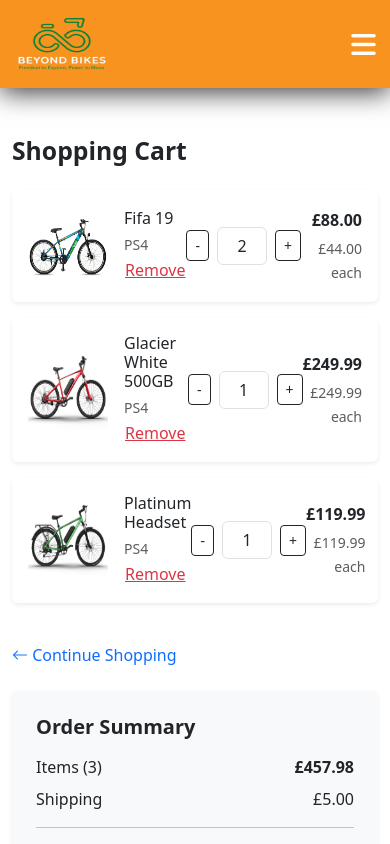
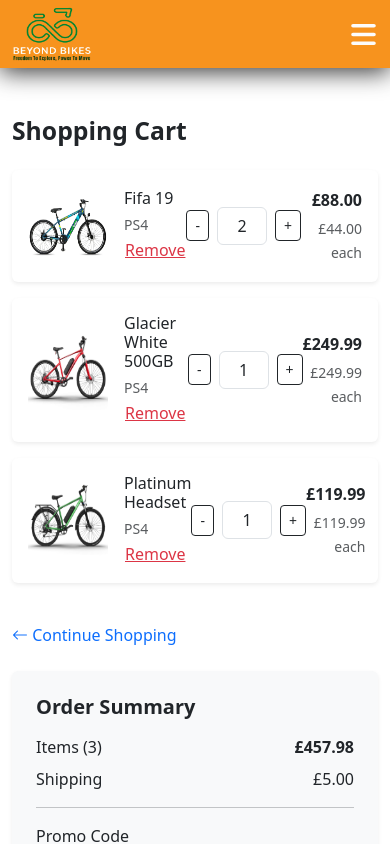
Before and after one commit to yashvikotak2003/E-bikes-Beyond-27-2025, a Next.js app: page /cart in a window 390 px wide. Shown: the top 844 px of the page. Built offline with nearby package versions, Linux system fonts and the light colour scheme.

Commit message:
Latest Client Changes
Latest Client Changes

```diff
--- a/src/app/components/Header.js
+++ b/src/app/components/Header.js
@@ -234,7 +234,7 @@ export default function Header() {
       >
         <div className="container position-relative py-sm-3 py-1 d-flex justify-content-between align-items-center">
           <img
-            src="/images/Logo-for-ebike-beyond-bikes-removebg-preview.png"
+            src="/images/Latest-beyond-logo-12-08.png"
             alt="logo"
             className="set-logo-height"
             onClick={() => {
--- a/src/app/contact/page.js
+++ b/src/app/contact/page.js
@@ -362,7 +362,7 @@ export default function Contact() {
         <title>Contact Us | EBIKE100</title>
         <meta name="description" content="Contact EBIKE100 support team. We're ready to assist you with product issues, inquiries, and services." />
         <meta name="robots" content="index, follow" />
-        <link rel="canonical" href="https://beyondbikes.com.au/contact" />
+        <link rel="canonical" href="https://yourdomain.com/contact" />
       </Head>
 
       {/* ✅ Header will only render if NOT on home page */}
@@ -385,9 +385,9 @@ export default function Contact() {
             {/* ✅ FORM: Using Formsubmit to send directly to Gmail */}
             <form className="contact-form" action="https://formsubmit.co/info.beyondbikes@gmail.com" method="POST">
               {/* Hidden fields */}
-              <input type="hidden" name="_captcha" value="true" />
+              <input type="hidden" name="_captcha" value="false" />
               <input type="hidden" name="_template" value="table" />
-              <input type="hidden" name="_next" value="https://beyondbikes.com.au/thank-you" />
+              <input type="hidden" name="_next" value="https://yourdomain.com/thank-you" />
               <input type="hidden" name="_subject" value="New Contact Submission from Beyond Bikes" />
 
               <div className="row g-3 mb-3">
--- a/src/app/styles/header.css
+++ b/src/app/styles/header.css
@@ -51,6 +51,7 @@ nav ul.nav li.nav-item a {
     box-shadow: none !important;
   }
 
+
   .custom-nav li.nav-item {
     padding: 0;
   }
@@ -70,6 +71,11 @@ nav ul.nav li.nav-item a {
     flex-direction: row;
   }
 
+   .set-logo-height {
+  height: 60px;
+  width: 80px;
+  cursor: pointer;
+}
   .menu-position {
     position: absolute;
     right: 0px;
```
Also changed, not shown: public/images/Latest-beyond-logo-12-08.png (added).
